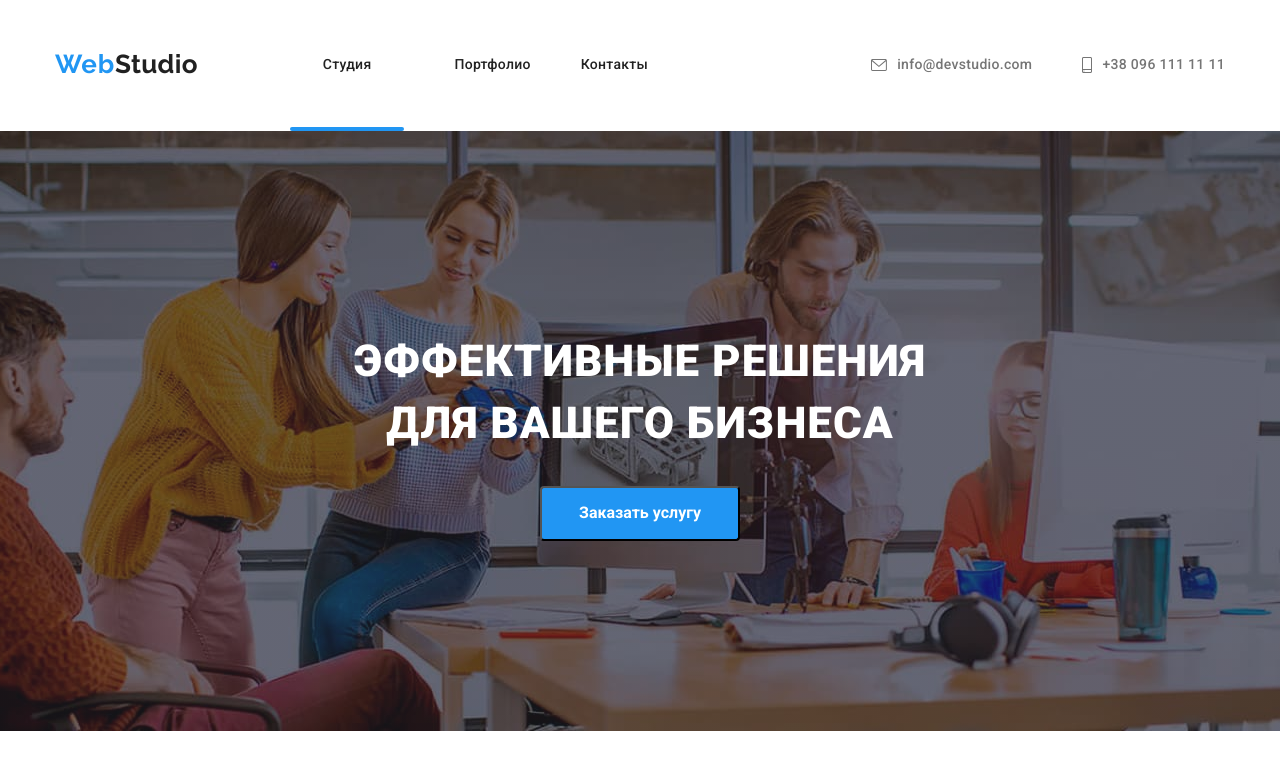
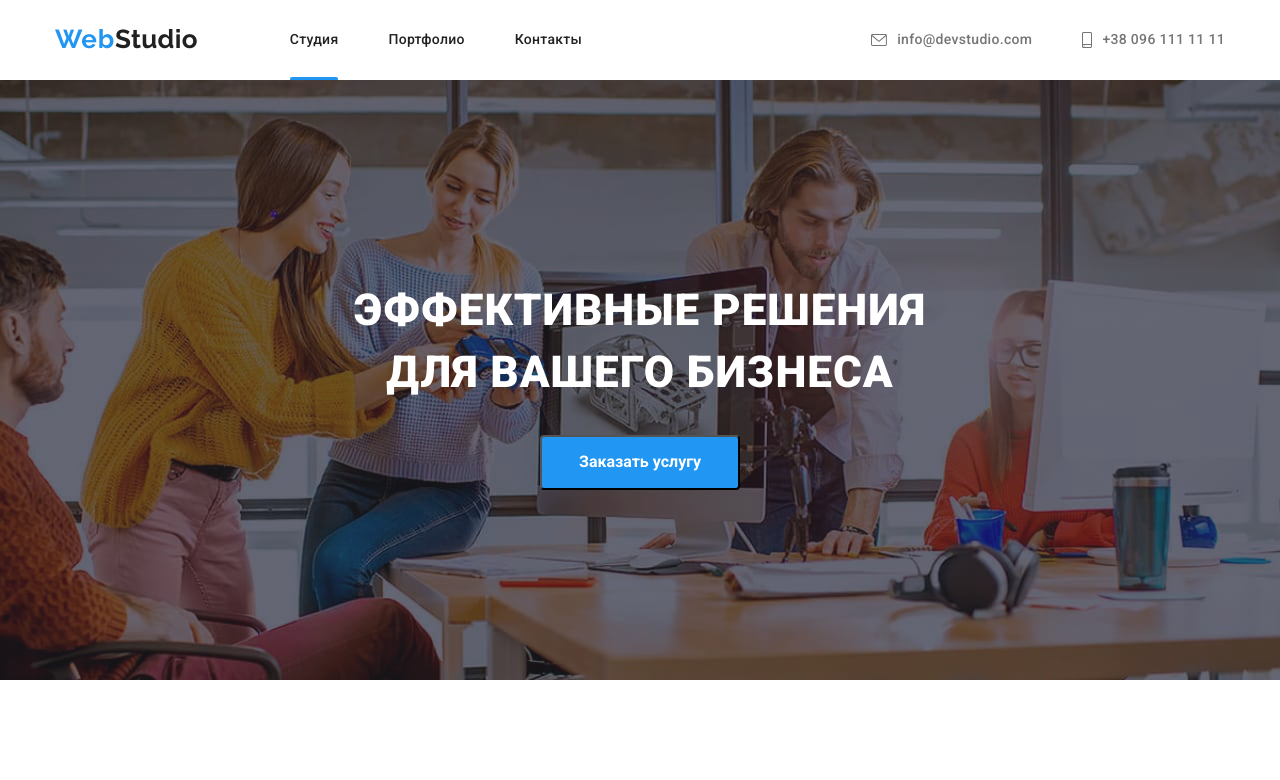
Before and after one commit to Irina1234567890/goit-markup-hw-05, a plain HTML site: page index.html in a window 1280 px wide. Shown: the top 780 px of the page. Drawn offline with Linux system fonts and the light colour scheme.

Commit message:
кряк

```diff
--- a/css/main.css
+++ b/css/main.css
@@ -107,13 +107,13 @@ a .span {
 
 .current {
     position: relative;
-    padding: 33px;
+    /*padding: 33px;*/
 }
 .current::after {
     position: absolute;
     content: '';
     left: 0;
-    bottom: -25px;
+    bottom: -33px;
     height: 4px;
     width: 100%;
     background-color: var(--accent-color);
--- a/css/portfolio.css
+++ b/css/portfolio.css
@@ -110,7 +110,7 @@ a .span {
 }
 
 
-.link:hover:after,
+/*.link:hover:after,
 .link:focus::after {
     display: block;
     position: absolute;
@@ -121,13 +121,33 @@ a .span {
     width: 62px;
     background-color: var(--accent-color);
     border-radius: 2px;
-}
+}*/
 
 .link:hover,
 .link:focus {
     color: var(--accent-color);
 }
 
+.current {
+    position: relative;
+    /*padding: 33px;*/
+}
+.current::after {
+    position: absolute;
+    content: '';
+    left: 0;
+    bottom: -33px;
+    height: 4px;
+    width: 100%;
+    background-color: var(--accent-color);
+    border-radius: 2px;
+    /*margin: 0 auto;*/
+}
+
+
+.nav-list li:first-child {
+    margin: 0;
+}
 .contacts a {
     font-weight: 500;
     color: var(--grey-text);
@@ -264,12 +284,12 @@ img {
     background-color: rgba(33, 150, 243, 0.9);
     color: var(--white-text);
     padding: 63px 24px;
-    transform: translateY(0);
+    transform: translateY(100%);
     transition: transform 250ms cubic-bezier(0.4, 0, 0.2, 1);
 }
 
 .item:hover .kryak p {
-    transform: translateY(100%);
+    transform: translateY(0);
 }
 /*.kryak {
     position: absolute;
```
